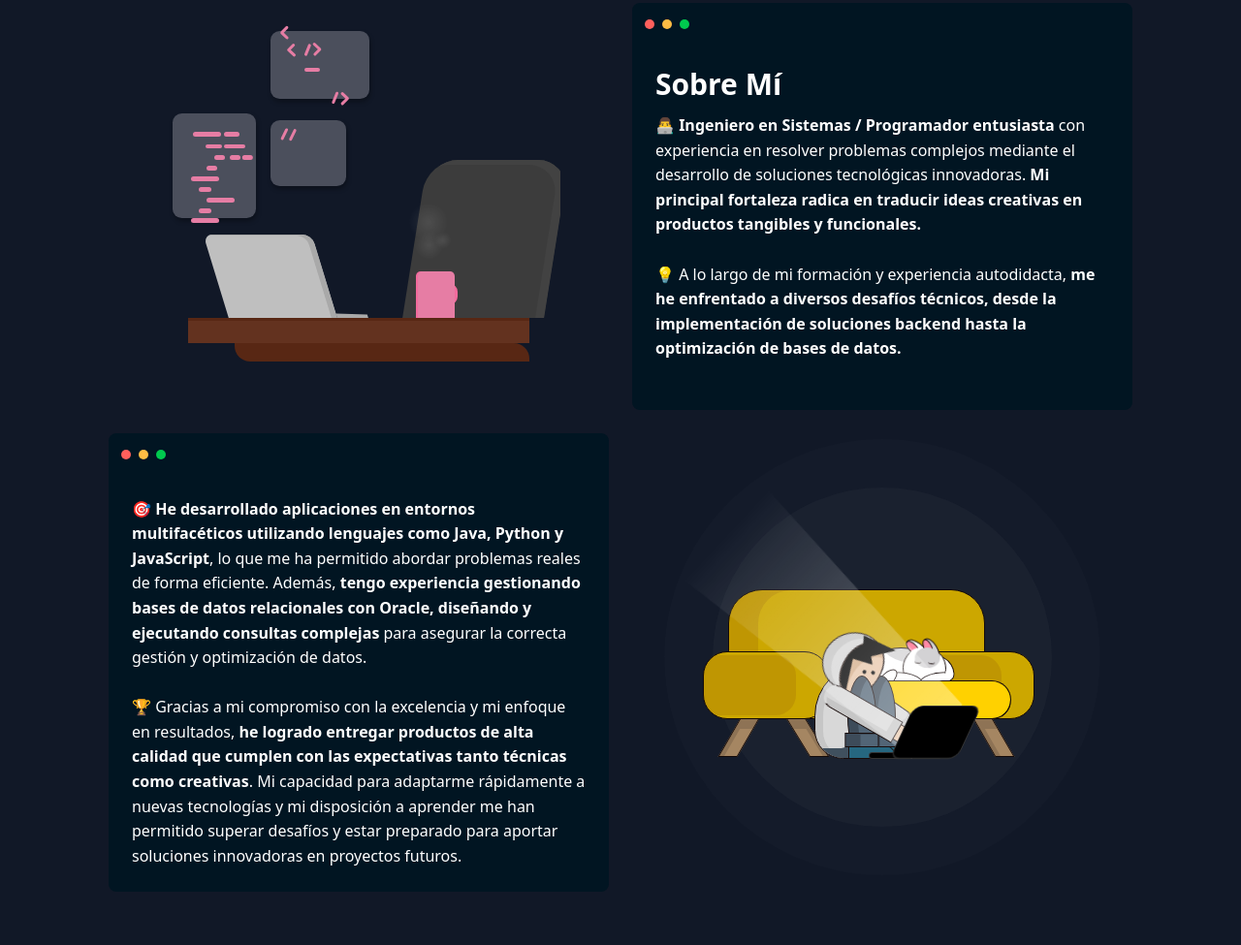
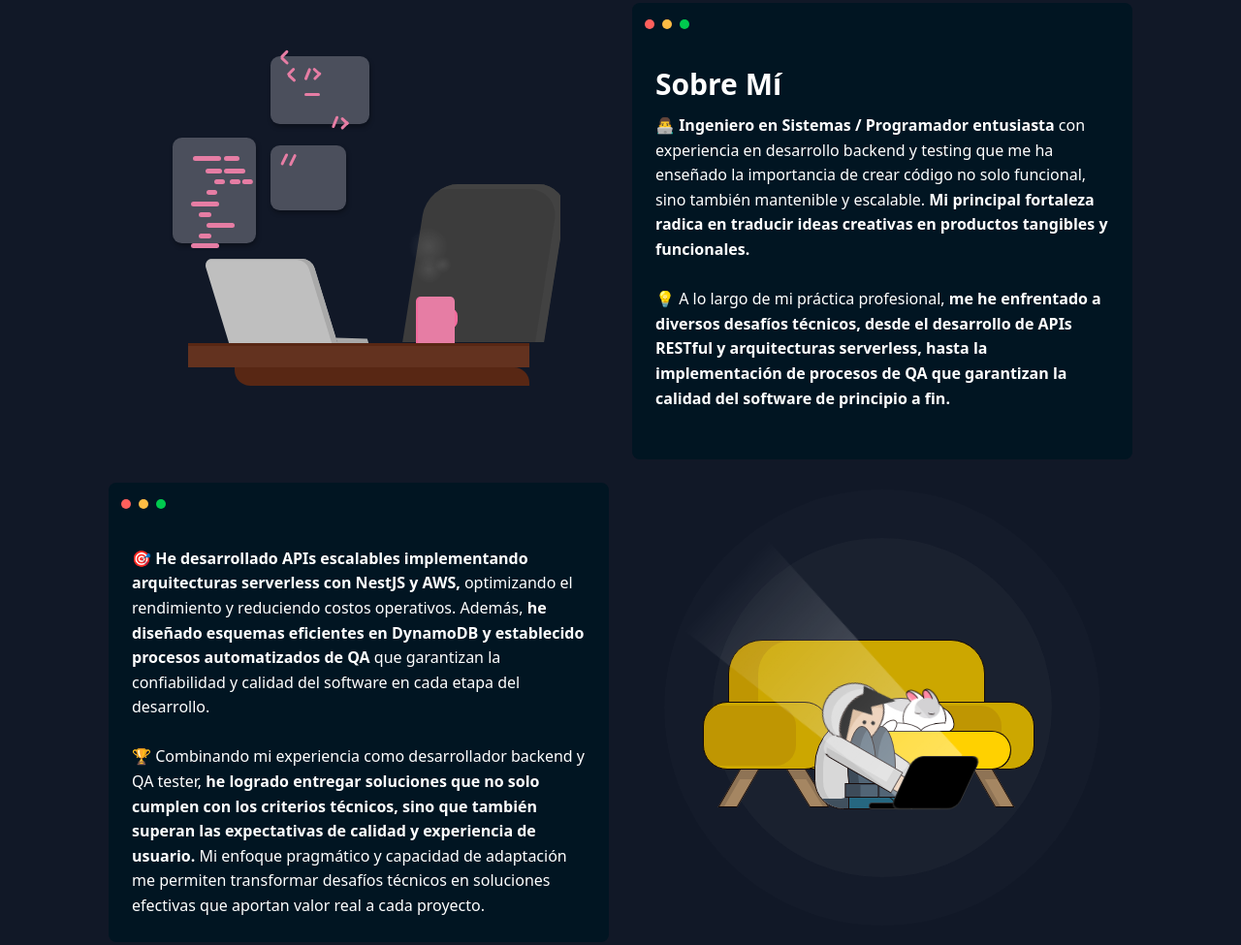
Before and after one commit to danielbanariba/portafolio-dev, an Astro site: page / in a window 1280 px wide. Shown: the part 563-1538 px from the top of the page at 97% size. Built offline with nearby package versions, Linux system fonts and the light colour scheme; Astro itself is replaced by a stand-in of ours; a web font is replaced by a local one.

Commit message:
Actualizacion en el Abutme

```diff
--- a/src/components/AboutMe/Card.astro
+++ b/src/components/AboutMe/Card.astro
@@ -18,19 +18,20 @@
     <h2 class="text-3xl font-bold mb-4">Sobre Mí</h2>
     <p class="text-base">
       👨‍💻 <strong>Ingeniero en Sistemas / Programador entusiasta</strong> con experiencia
-      en resolver problemas complejos mediante el desarrollo de soluciones tecnológicas
-      innovadoras. <strong
-        >Mi principal fortaleza radica en traducir ideas creativas en productos
-        tangibles y funcionales.</strong
-      >
+      en desarrollo backend y testing que me ha enseñado la importancia de crear
+      código no solo funcional, sino también mantenible y escalable. <strong>
+        Mi principal fortaleza radica en traducir ideas creativas en productos
+        tangibles y funcionales.
+      </strong>
       <br /><br />
-      💡 A lo largo de mi formación y experiencia autodidacta, <strong
-        >me he enfrentado a diversos desafíos técnicos, desde la implementación
-        de soluciones backend hasta la optimización de bases de datos.</strong
-      >
+      💡 A lo largo de mi práctica profesional, <strong>
+        me he enfrentado a diversos desafíos técnicos, desde el desarrollo de
+        APIs RESTful y arquitecturas serverless, hasta la implementación de
+        procesos de QA que garantizan la calidad del software de principio a
+        fin.
         <br /><br />
+      </strong>
     </p>
-  </div>
   </div>
 
   <style>
@@ -92,3 +93,4 @@
       line-height: 1.6;
     }
   </style>
+</div>
--- a/src/components/AboutMe/Card2.astro
+++ b/src/components/AboutMe/Card2.astro
@@ -16,21 +16,23 @@
   </div>
   <div class="card__content p-6">
     <p class="text-base">
-      🎯 <strong
-        >He desarrollado aplicaciones en entornos multifacéticos utilizando
-        lenguajes como Java, Python y JavaScript</strong
-      >, lo que me ha permitido abordar problemas reales de forma eficiente.
-      Además, <strong
-        >tengo experiencia gestionando bases de datos relacionales con Oracle,
-        diseñando y ejecutando consultas complejas</strong
-      > para asegurar la correcta gestión y optimización de datos.
+      🎯 <strong>
+        He desarrollado APIs escalables implementando arquitecturas serverless
+        con NestJS y AWS,
+      </strong> optimizando el rendimiento y reduciendo costos operativos. Además,
+      <strong>
+        he diseñado esquemas eficientes en DynamoDB y establecido procesos
+        automatizados de QA
+      </strong> que garantizan la confiabilidad y calidad del software en cada etapa
+      del desarrollo.
       <br /><br />
-      🏆 Gracias a mi compromiso con la excelencia y mi enfoque en resultados, <strong
-        >he logrado entregar productos de alta calidad que cumplen con las
-        expectativas tanto técnicas como creativas</strong
-      >. Mi capacidad para adaptarme rápidamente a nuevas tecnologías y mi
-      disposición a aprender me han permitido superar desafíos y estar preparado
-      para aportar soluciones innovadoras en proyectos futuros.
+      🏆 Combinando mi experiencia como desarrollador backend y QA tester, <strong
+      >
+        he logrado entregar soluciones que no solo cumplen con los criterios
+        técnicos, sino que también superan las expectativas de calidad y
+        experiencia de usuario.
+      </strong> Mi enfoque pragmático y capacidad de adaptación me permiten transformar
+      desafíos técnicos en soluciones efectivas que aportan valor real a cada proyecto.
     </p>
   </div>
 
```
Lines whose indentation alone changed are shown as unchanged.
